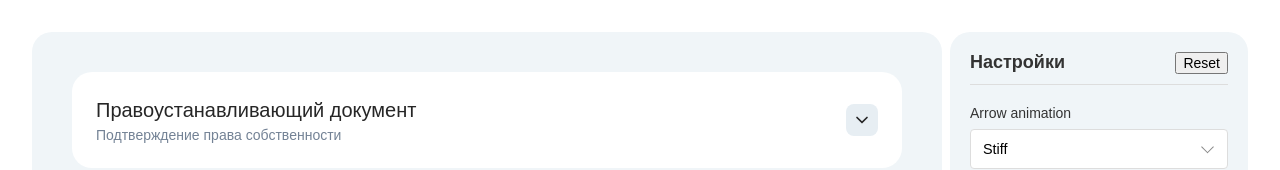
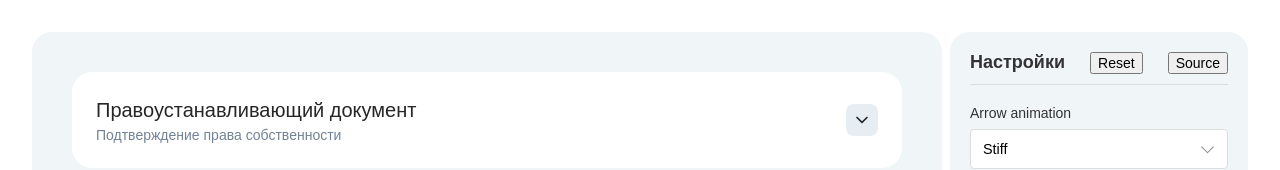
Before and after one commit to maxim-petrov/accordion, a React (Vite) app: page / in a window 1280 px wide. Shown: the top 170 px of the page. Built offline with nearby package versions, Linux system fonts and the light colour scheme; a web font is replaced by a local one.

Commit message:
Add link to stackblitz

```diff
--- a/src/component/ComponentConfig.jsx
+++ b/src/component/ComponentConfig.jsx
@@ -180,10 +180,12 @@ function TokenConfig() {
   };
 
   const handleResetAliases = () => {
-    if (window.confirm("Are you sure you want to reset all aliases to their default values?")) {
-      resetAliases();
-      window.location.reload(); // Reload to update the UI with reset aliases
-    }
+    resetAliases();
+    window.location.reload();
+  };
+
+  const handleSourceClick = () => {
+    window.open('https://stackblitz.com/~/github.com/maxim-petrov/accordion', '_blank');
   };
 
   const allTokens = Object.entries(tokenValues);
@@ -195,9 +197,16 @@ function TokenConfig() {
         <button
           className="reset-aliases-button"
           onClick={handleResetAliases}
-          title="Reset all aliases to default values"
+          title="Сбросить все алиасы до значений по умолчанию"
         >
           Reset
+        </button>
+        <button
+          className="reset-aliases-button"
+          onClick={handleSourceClick}
+          title="Исходные значения"
+        >
+          Source
         </button>
       </div>
 
```
